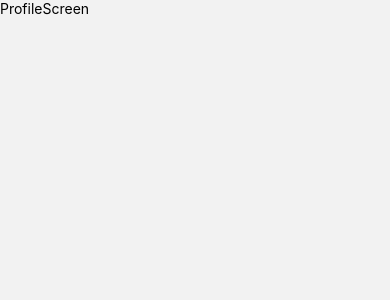
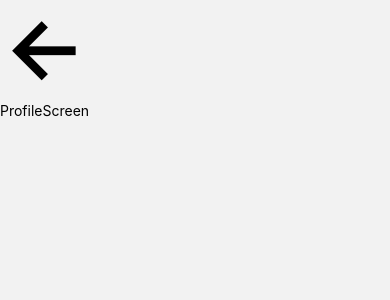
Before and after one commit to Letlhogonolo01/AI-Mashup, a React Native app: screen /ProfileScreen in a window 390 px wide. Shown: the top 300 px of the page. Built offline with nearby package versions, Linux system fonts and the light colour scheme.

Commit message:
updating

```diff
--- a/Screens/ProfileScreen.js
+++ b/Screens/ProfileScreen.js
@@ -1,12 +1,23 @@
-import { View, Text } from 'react-native';
-import React from 'react'
+import { View, Text, TouchableOpacity, SafeAreaView } from 'react-native';
+import React from 'react';
+import { useNavigation } from '@react-navigation/native';
+import { Ionicons } from '@expo/vector-icons';
 
 const ProfileScreen = () => {
+  const navigation = useNavigation();
+
+  const goBack = () => {
+    navigation.goBack();
+  };
+
   return (
-    <View>
+    <SafeAreaView>
+      <TouchableOpacity onPress={goBack}>
+        <Ionicons name="arrow-back-outline" size={94} color="#000" />
+      </TouchableOpacity>
       <Text>ProfileScreen</Text>
-    </View>
-  )
-}
+    </SafeAreaView>
+  );
+};
 
 export default ProfileScreen;
```
